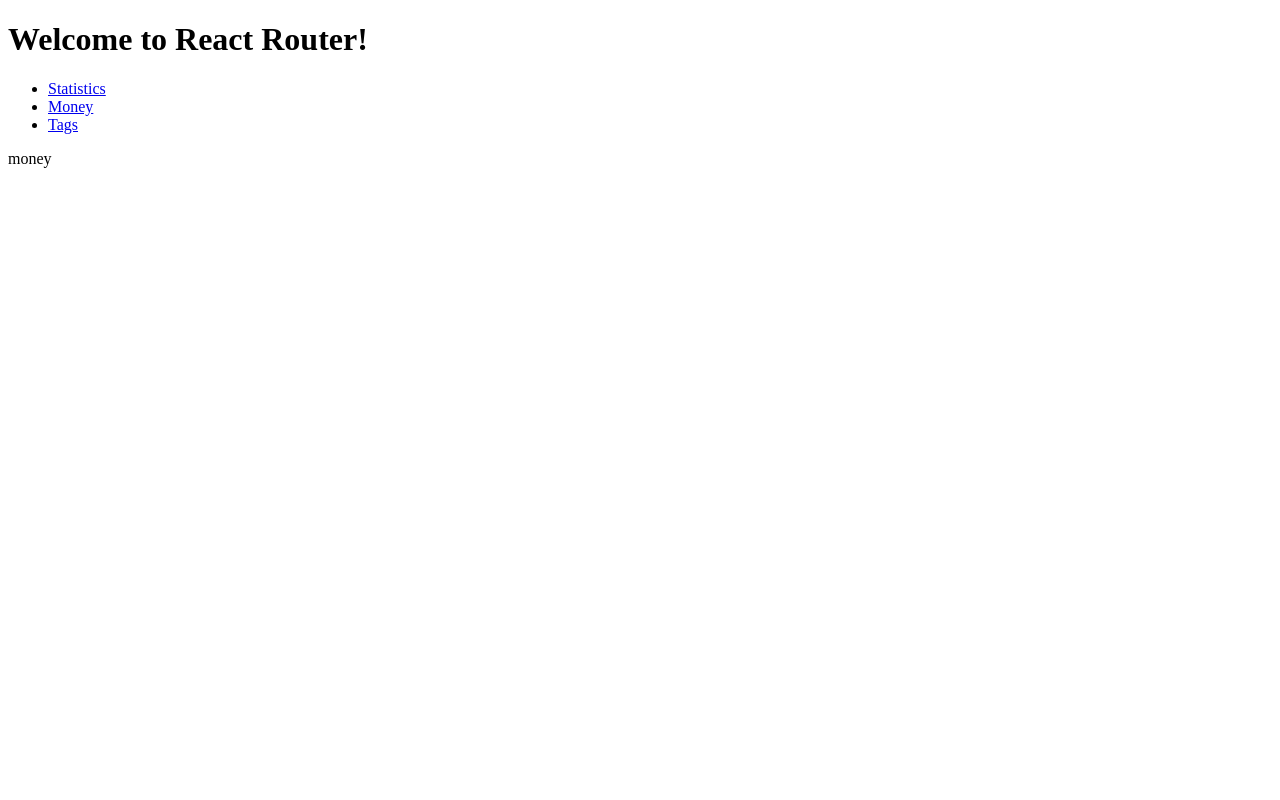
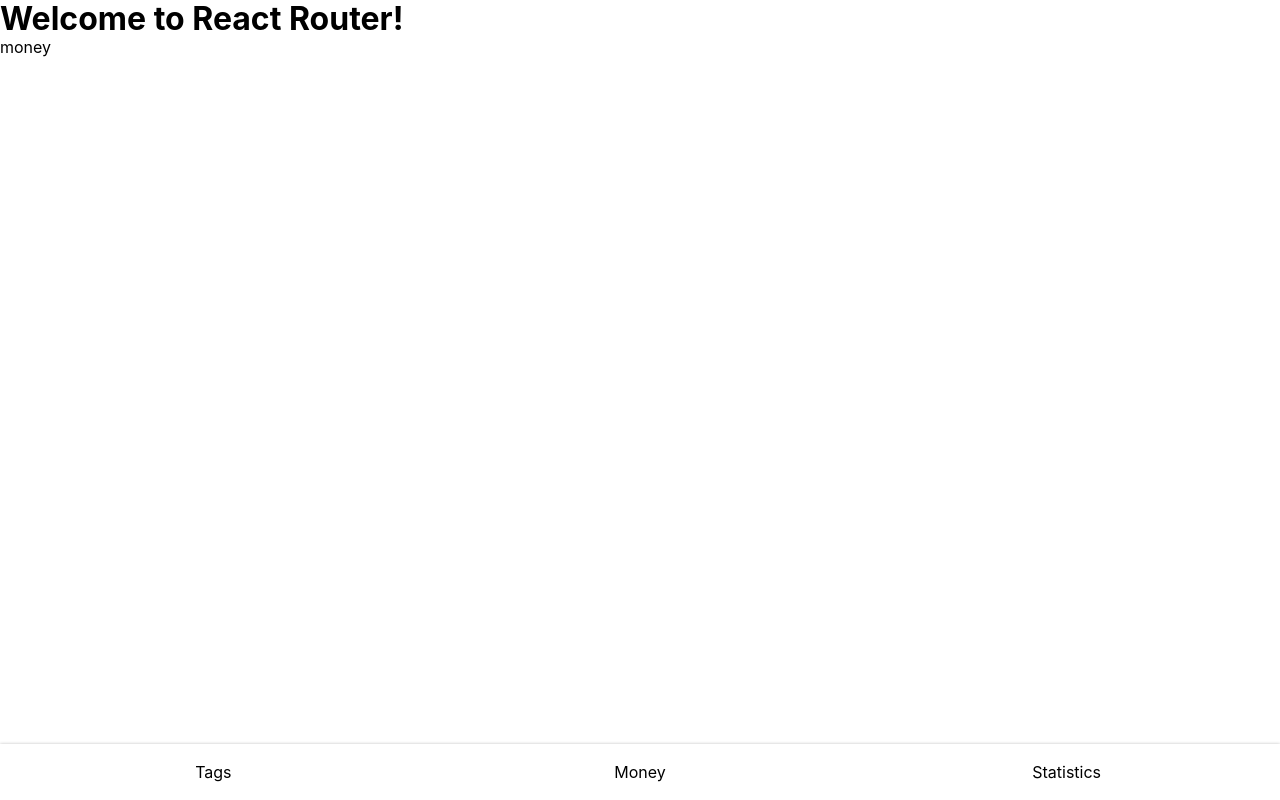
Before and after one commit to flaChang/bookkeeping-sourceCode, a React (Create React App) app: page /#/money in a window 1280 px wide. Before the commit this address led to /money. Built offline with nearby package versions, Linux system fonts and the light colour scheme.

Commit message:
页面及router完成

```diff
--- a/src/App.tsx
+++ b/src/App.tsx
@@ -1,25 +1,31 @@
 import React from 'react';
-import {Routes, Route, Link,Navigate} from "react-router-dom";
-
+import {Routes, Route,  Navigate} from "react-router-dom";
+import styled from "styled-components";
+import Nav from 'Components/nav'
+const Wrapper = styled.div`
+  height: 100vh;
+  display: flex;
+  flex-direction: column;
+`
+const Main = styled.div`
+  flex-grow: 1;
+  overflow: auto;
+`
 function App() {
     return (
-        <div className="App">
+        <Wrapper>
             <h1>Welcome to React Router!</h1>
-            <nav>
-                <ul>
-                    <li><Link to="/statistics">Statistics</Link></li>
-                    <li><Link to="/money">Money</Link></li>
-                    <li><Link to="/tags">Tags</Link></li>
-                </ul>
-            </nav>
-            <Routes>
-                <Route path="tags" element={<Tags/>}/>
-                <Route path="money" element={<Money/>}/>
-                <Route path="statistics" element={<Statistics/>}/>
-                <Route path="/" element={<Navigate to="/money" />} />
-                <Route path='*' element={<Nomatch/>} />
-            </Routes>
-        </div>
+            <Main>
+                <Routes>
+                    <Route path="tags" element={<Tags/>}/>
+                    <Route path="money" element={<Money/>}/>
+                    <Route path="statistics" element={<Statistics/>}/>
+                    <Route path="/" element={<Navigate to="/money"/>}/>
+                    <Route path='*' element={<Nomatch/>}/>
+                </Routes>
+            </Main>
+             <Nav/>
+        </Wrapper>
     );
 }
 
@@ -48,9 +54,11 @@
         <div>统计</div>
     )
 }
-function Nomatch(){
-    return(
+
+function Nomatch() {
+    return (
         <div>404</div>
     )
 }
+
 export default App;
--- /dev/null
+++ b/src/Components/nav.tsx
@@ -0,0 +1,32 @@
+import styled from "styled-components";
+import {Link} from "react-router-dom";
+import React from "react";
+
+const NavWrapper = styled.nav`
+
+  line-height: 24px;
+  box-shadow: 0 0 3px rgba(0, 0, 0, 0.25);
+
+  > ul {
+    display: flex;
+
+    > li {
+      width: 33.3333%;
+      text-align: center;
+      padding: 16px;
+    }
+  }
+`
+const Nav = () => {
+    return (
+        <NavWrapper>
+            <ul>
+                <li><Link to="/tags">Tags</Link></li>
+                <li><Link to="/money">Money</Link></li>
+                <li><Link to="/statistics">Statistics</Link></li>
+            </ul>
+        </NavWrapper>
+    )
+}
+
+export default Nav;
--- /dev/null
+++ b/src/index.scss
@@ -0,0 +1,12 @@
+@import-normalize;
+@import 'helper';
+
+*{margin: 0;padding: 0;}
+*{box-sizing: border-box;}
+*::before{box-sizing: border-box;}
+*::after{box-sizing: border-box;}
+ul,ol{list-style: none;}
+a{text-decoration: none;color: inherit}
+body{font-family: $font-hei;
+  font-size: 16px;
+  line-height: 1.2;}
```
Also changed, not shown: src/index.tsx (+4 -3 lines), 2 other files (tests, documents, lock files or other folders).
